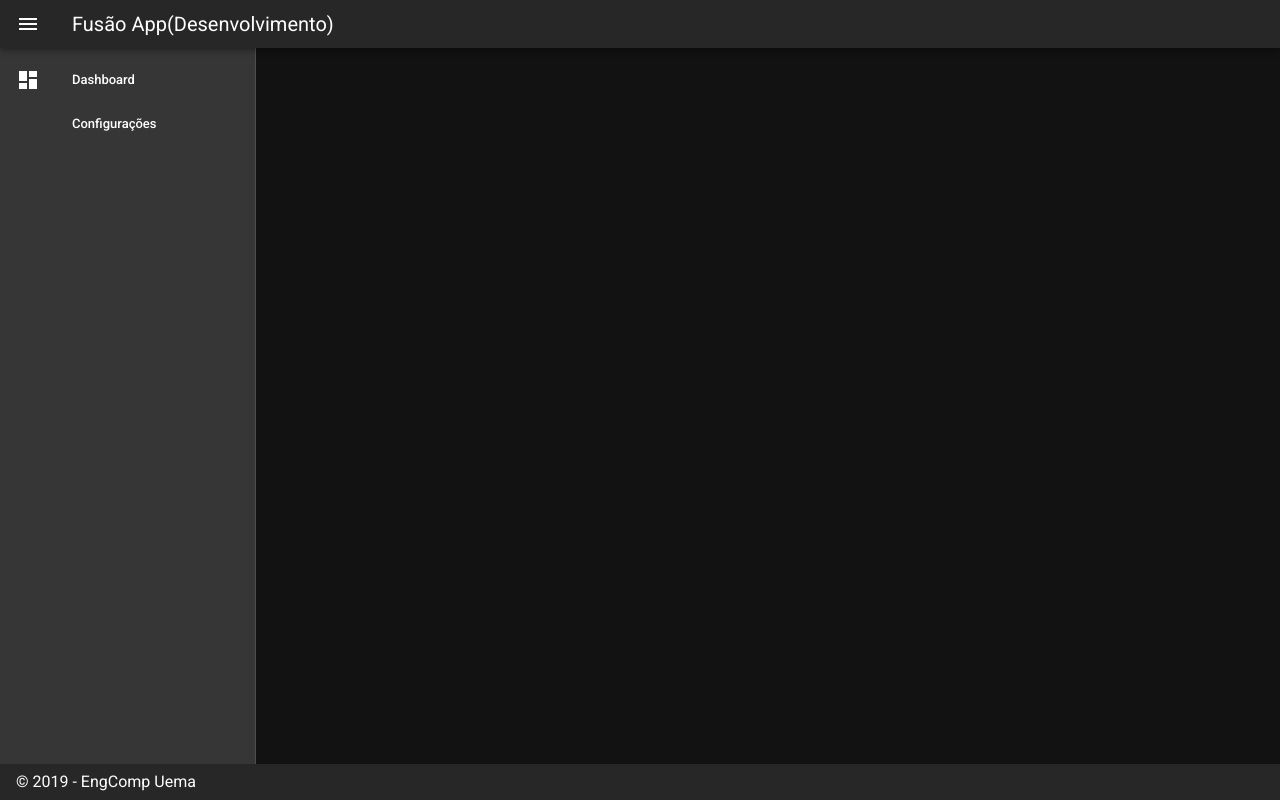
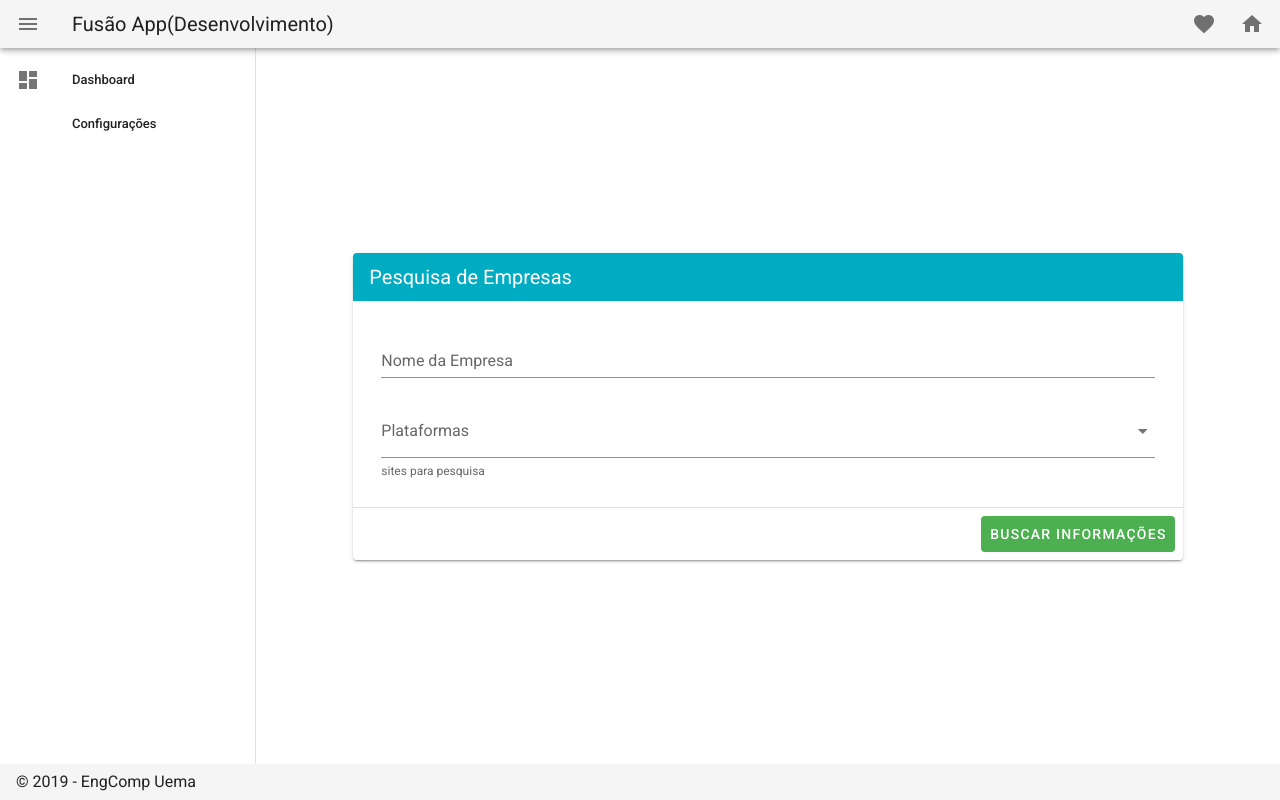
Before and after one commit to lincprog/fusao, a Vue app in the folder cliente/: page /empresa in a window 1280 px wide. Built offline with nearby package versions, Linux system fonts and the light colour scheme.

Commit message:
feat(view): criacao de componente Empresa que tera campos para busca na API

```diff
--- a/cliente/src/App.vue
+++ b/cliente/src/App.vue
@@ -27,9 +27,16 @@
     <v-app-bar
       app
       clipped-left
-      dense    >
+      dense>
       <v-app-bar-nav-icon @click.stop="drawer = !drawer" />
       <v-toolbar-title>{{ title + mode }}</v-toolbar-title>
+      <v-spacer></v-spacer>
+      <v-btn icon>
+        <v-icon>mdi-heart</v-icon>
+      </v-btn>
+      <v-btn icon>
+        <v-icon>mdi-home</v-icon>
+      </v-btn>
     </v-app-bar>
     <v-content>
       <v-container
@@ -40,7 +47,9 @@
           align="center"
           justify="center"
         >
+         <v-col cols="10">
           <router-view/>
+         </v-col>
         </v-row>
       </v-container>
     </v-content>
--- a/cliente/src/plugins/vuetify.js
+++ b/cliente/src/plugins/vuetify.js
@@ -8,6 +8,6 @@ export default new Vuetify({
     iconfont: 'mdi' // 'mdi' || 'mdiSvg' || 'md' || 'fa' || 'fa4' || 'faSvg'
   },
   theme: {
-    dark: true
+    dark: false
   }
 })
--- a/cliente/src/router/index.js
+++ b/cliente/src/router/index.js
@@ -1,6 +1,6 @@
 import Vue from 'vue'
 import VueRouter from 'vue-router'
-import Home from '../views/Home.vue'
+import Home from '../views/Home'
 
 Vue.use(VueRouter)
 
@@ -9,6 +9,11 @@ const routes = [
     path: '/',
     name: 'Home',
     component: Home
+  },
+  {
+    path: '/empresa',
+    name: 'Empresa',
+    component: () => import(/* webpackChunkName: "about" */ '../views/Empresa')
   },
   {
     path: '/login',
--- /dev/null
+++ b/cliente/src/views/Empresa.vue
@@ -0,0 +1,49 @@
+<template>
+  <Panel title="Pesquisa de Empresas" color="cyan darken-1" :dark="true" :dense="true">
+    <v-text-field label="Nome da Empresa" v-model="empresa"></v-text-field>
+    <v-select
+          v-model="selecao"
+          :items="plataformas"
+          label="Plataformas"
+          item-text="nome"
+          item-value="valor"
+          multiple
+          chips
+          hint="sites para pesquisa"
+          persistent-hint
+        ></v-select>
+    <template v-slot:acao >
+      <v-btn color="success" depressed @click="buscar">buscar informações</v-btn>
+    </template>
+  </Panel>
+</template>
+
+<script>
+import axios from 'axios'
+import Panel from '../components/Panel'
+export default {
+  name: 'Empresa',
+  components: { Panel },
+  data () {
+    return {
+      empresa: '',
+      selecao: [],
+      plataformas: [
+        { nome: 'Consumidor.gov.br', valor: 'consumidor' },
+        { nome: 'Reclameaqui.com.br', valor: 'reclameaqui' }
+      ]
+    }
+  },
+  methods: {
+    buscar () {
+      axios.get('./data.json')
+        .then(response => response.data)
+        .then(data => console.log(data))
+        .catch(e => console.log('ERRO:', e))
+    }
+  }
+}
+</script>
+
+<style>
+</style>
--- a/cliente/src/views/Login.vue
+++ b/cliente/src/views/Login.vue
@@ -1,5 +1,4 @@
 <template>
-  <v-app id="inspire">
     <v-content>
       <v-container
         class="fill-height"
@@ -78,7 +77,6 @@
         </v-row>
       </v-container>
     </v-content>
-  </v-app>
 </template>
 
 <script>
```
Also changed, not shown: cliente/src/assets/consumidor-logo.png (added), cliente/src/assets/reclameaqui-logo.svg (added).
